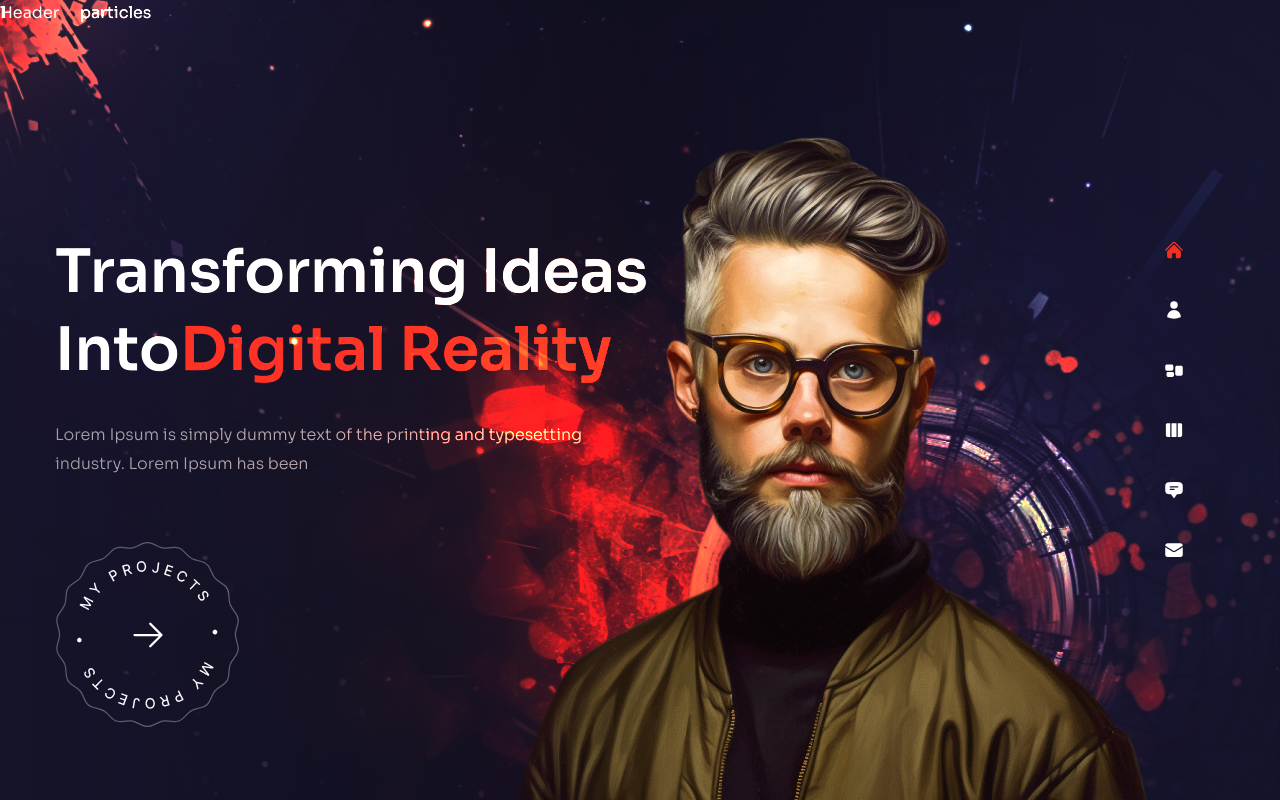
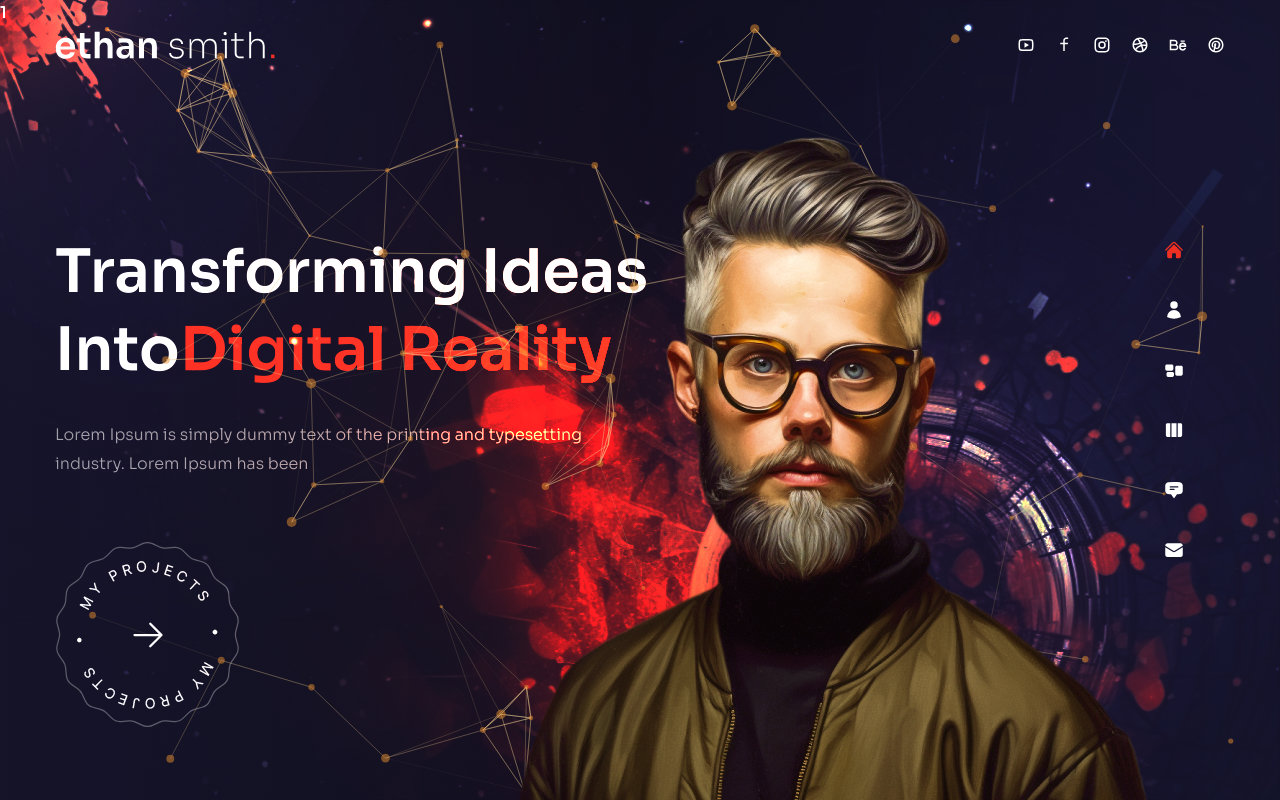
Before and after one commit to BERUASHVILIG/Portfolio-GB-Next, a Next.js app: page / in a window 1280 px wide. Built offline with nearby package versions, Linux system fonts and the light colour scheme.

Commit message:
header particles

```diff
--- a/components/Header.js
+++ b/components/Header.js
@@ -1,5 +1,32 @@
+import Image from "next/image";
+
+import Link from "next/link";
+
+// components
+
+import Socials from "../components/Socials";
+
 const Header = () => {
-  return <header className="absolute z-30 w-full">Header</header>;
+  return (
+    <header className="absolute z-30 w-full flex items-center px-16 xl:px-0 xl:h-[90px]">
+      <div className="container mx-auto">
+        <div className="flex flex-col lg:flex-row justify-between items-center gap-y-6 py-8">
+          {/* logo */}
+          <Link href={"/"}>
+            <Image
+              src={"/logo.svg"}
+              width={220}
+              height={48}
+              alt=""
+              priority={true}
+            />
+          </Link>
+          {/* socials */}
+          <Socials />
+        </div>
+      </div>
+    </header>
+  );
 };
 
 export default Header;
--- a/components/ParticlesContainer.js
+++ b/components/ParticlesContainer.js
@@ -1,5 +1,97 @@
+import { Particles } from "react-tsparticles";
+import { loadFull } from "tsparticles";
+import React, { useCallback } from "react";
+import Link from "next/link";
+import { distance } from "framer-motion";
+
 const ParticlesContainer = () => {
-  <div>Particles Container</div>;
+  // init
+  const particlesInit = useCallback(async (engine) => {
+    await loadFull(engine);
+  }, []);
+
+  const particlesLoaded = useCallback(async () => {}, []);
+  return (
+    <Particles
+      className="w-full h-full absolute translate-z-0 "
+      id="tsparticles"
+      init={particlesInit}
+      loaded={particlesLoaded}
+      options={{
+        fullScreen: { enable: false },
+        background: {
+          color: {
+            value: "",
+          },
+        },
+        fpsLimit: 120,
+        interactivity: {
+          events: {
+            onClick: {
+              enable: false,
+              mode: "push",
+            },
+            onHover: {
+              enable: true,
+              mode: "repulse",
+            },
+            resize: true,
+          },
+          modes: {
+            push: {
+              quantity: 90,
+            },
+            repulse: {
+              distance: 200,
+              duration: 0.4,
+            },
+          },
+        },
+        particles: {
+          color: {
+            value: "#e68e2e",
+          },
+          links: {
+            color: "#f5d393",
+            distance: 150,
+            enable: true,
+            opacity: 0.5,
+            width: 1,
+          },
+          collisions: {
+            enable: true,
+          },
+          move: {
+            directions: "none",
+            enable: true,
+            outModes: {
+              default: "bounce",
+            },
+            random: false,
+            speed: 1,
+            straight: false,
+          },
+          number: {
+            density: {
+              enable: true,
+              area: 800,
+            },
+            value: 80,
+          },
+          opacity: {
+            value: 0.5,
+          },
+          shape: {
+            type: "circle",
+          },
+          size: {
+            value: { min: 1, max: 5 },
+          },
+        },
+        detectRetina: true,
+      }}
+    />
+  );
 };
 
 export default ParticlesContainer;
--- a/components/Socials.js
+++ b/components/Socials.js
@@ -1,5 +1,36 @@
+import Link from "next/link";
+
+import {
+  RiYoutubeLine,
+  RiInstagramLine,
+  RiFacebookLine,
+  RiDribbbleLine,
+  RiBehanceLine,
+  RiPinterestLine,
+} from "react-icons/ri";
 const Socials = () => {
-  return <div>Socials</div>;
+  return (
+    <div className="flex items-center gap-x-5 text-lg">
+      <Link href={""} className="hover:text-accent transition-all duration-300">
+        <RiYoutubeLine />
+      </Link>
+      <Link href={""} className="hover:text-accent transition-all duration-300">
+        <RiFacebookLine />
+      </Link>
+      <Link href={""} className="hover:text-accent transition-all duration-300">
+        <RiInstagramLine />
+      </Link>
+      <Link href={""} className="hover:text-accent transition-all duration-300">
+        <RiDribbbleLine />
+      </Link>
+      <Link href={""} className="hover:text-accent transition-all duration-300">
+        <RiBehanceLine />
+      </Link>
+      <Link href={""} className="hover:text-accent transition-all duration-300">
+        <RiPinterestLine />
+      </Link>
+    </div>
+  );
 };
 
 export default Socials;
--- a/pages/about/index.js
+++ b/pages/about/index.js
@@ -1,3 +1,4 @@
+import React from "react";
 /* eslint-disable react/jsx-key */
 import {
   FaHtml5,
--- a/pages/index.js
+++ b/pages/index.js
@@ -1,15 +1,13 @@
 // next image
 import Image from "next/image";
 
-// components
 import ParticlesContainer from "../components/ParticlesContainer";
 import ProjectsBtn from "../components/ProjectsBtn";
 import Avatar from "../components/Avatar";
 
-// framer motion
-import { easeInOut, motion } from "framer-motion";
+// framer
 
-// variants
+import { motion } from "framer-motion";
 
 import { fadeIn } from "../variants";
 
@@ -17,8 +15,7 @@ const Home = () => {
   return (
     <div className="bg-primary/60 h-full">
       <div className="w-full h-full bg-gradient-to-r from-primary/10 via-black/30 to-black/10">
-        <div className=" text-center flex flex-col justify-center xl:pt-40 xl:text-left h-full container mx-auto">
-          {/* title */}
+        <div className="text-center flex flex-col justify-center xl:pt-40 xl:text-left h-full container mx-auto">
           <motion.h1
             variants={fadeIn("down", 0.2)}
             initial="hidden"
@@ -50,26 +47,24 @@ const Home = () => {
             initial="hidden"
             animate="show"
             exit="hidden"
-            className="hidden xl:flex"
+            className="hidden xl:flex "
           >
             <ProjectsBtn />
           </motion.div>
         </div>
+      </div>
+      <div className="w-[1200px] h-full absolute right-0 bottom-0">
+        <div className="bg-none xl:bg-explosion xl:bg-cover xl:bg-right xl:bg-no-repeat w-full h-full absolute mix-blend-color-dodge translate-z-0"></div>
+        <ParticlesContainer />
         <motion.div
-          variants={fadeIn("up", 0.5)}
+          variants={fadeIn("up", 0.2)}
           initial="hidden"
           animate="show"
           exit="hidden"
           transition={{ duration: 1, ease: "easeInOut" }}
-          className="w-[1200px] h-full absolute right-0 bottom-0"
+          className="w-full h-full max-w-[737px] max-h-[678px] absolute -bottom-32 lg:bottom-0 lg:right-[8%]"
         >
-          <div className="bg-none xl:bg-explosion xl:bg-cover xl:bg-right xl:bg-no-repeat w-full h-full absolute mix-blend-color-dodge translate-z-0"></div>
-          {/* particles */}
-          <div>particles</div>
-          {/* avatar img */}
-          <div className="w-full h-full max-w-[737px] max-h-[678px] absolute -bottom-32 lg:bottom-0 lg:right-[8%]">
-            <Avatar />
-          </div>
+          <Avatar />
         </motion.div>
       </div>
     </div>
```
